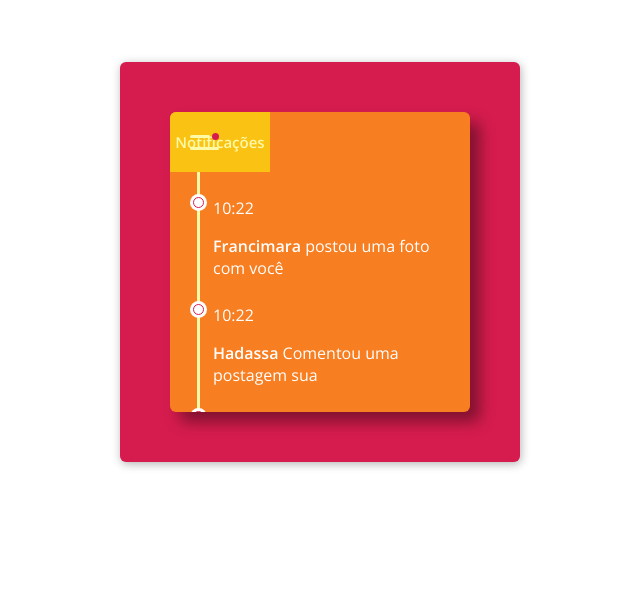
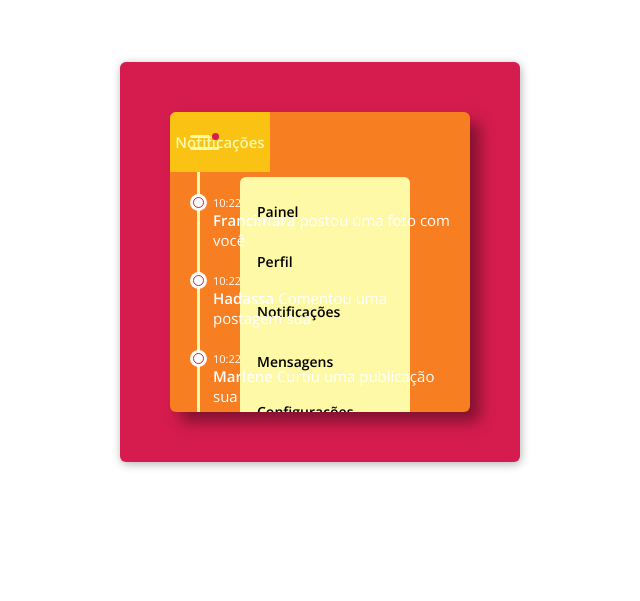
Before and after one commit to WilliandosSantos89/100Days_CSS, a plain HTML site: page Dia7-Notifications-search-and-menu/index.html in a window 1280 px wide. Shown: the part 138-739 px from the top of the page, without its empty margins (320-960 px from the left). Drawn offline with nearby package versions, Linux system fonts and the light colour scheme.

Commit message:
finalização do projeto
existem muitos erros, principalmente no menu

```diff
--- a/Dia7-Notifications-search-and-menu/style.css
+++ b/Dia7-Notifications-search-and-menu/style.css
@@ -33,8 +33,9 @@
     transition: all .5s ease-in-out;
 }
 
-.panel.show-menu {
+.panel .show-menu {
     -webkit-transform: translate3d(150px, 0, 0);
+    transform: translate3d(150px, 0, 0);
 }
 
 .panel .header {
@@ -135,6 +136,7 @@
     top: 18px;
     right: 20px;
     -webkit-transition: all .3s ease;
+    transition: all .3s ease;
     cursor: pointer;
 }
 
@@ -202,9 +204,80 @@
     left: -20px;
 }
 
+.panel .notifications .notification .time {
+    display: block;
+    font-size: 11px;
+    line-height: 11px;
+    margin-bottom: 2px;
+}
+
+.panel .notifications .notification p {
+    font-size: 15px;
+    line-height: 20px;
+    margin: 0;
+}
+
+.panel .notifications .notification p b {
+    font-weight: 600;
+}
+
+.menu {
+    position: absolute;
+    width: 170px;
+    height: 270px;
+    top: 65px;
+    left: 50px;
+    background: #FEF9A7;
+    color:#000000;
+    font-weight: 600;
+    border-radius: 6px;
+    -webkit-transition: all .5s ease-in-out;
+    transition: all .5s ease-in-out;
+    -webkit-transform: translate3d(20px, 0, 0);
+    transform: translate3d(20px, 0, 0);
+}
+
+.menu.active {
+    box-shadow: 5px 5px 8px 0 rgba(0, 0, 0, 0.2);
+    -webkit-transform: translate3d(0, 0, 0);
+    transform: translate3d(0, 0, 0);
+}
+
+.menu ul {
+    margin: 0;
+    padding: 10px 0;
+}
+
+.menu li {
+    color: #000000;
+    margin: 0;
+    padding: 18px 17px;
+    list-style: none;
+    font-size: 14px;
+    line-height: 14px;
+    cursor: pointer;
+    -webkit-transition: all .3s ease-in-out;
+    transition: all .3s ease-in-out;
+}
+.menu li:hover {
+    color: #D61C4E;
+    background-color: rgb(20, 19, 19);
+}
+
+.menu li span {
+    display: block;
+    float: left;
+    margin-right: 8px;
+    margin-top: -1px;
+}
+
+.menu li .fa-gear, .menu li .fa-user, .menu li .fa-bell, .menu li .comments  {
+    margin-top: 0;
+}
+
 /*Variables animations*/
 
-@-webkit-keyframes here-am-i {
+@keyframes here-am-i {
     from {
         -webkit-transform: translate3d(0,50px,0);
         transform: translate3d(0,50px,0);
@@ -218,7 +291,7 @@
     }
 }
 
-@-webkit-keyframes here-am-i {
+@keyframes here-am-i {
     from {
         -webkit-transform: translate3d(0,50px,0);
         transform: translate3d(0,50px,0);
```
